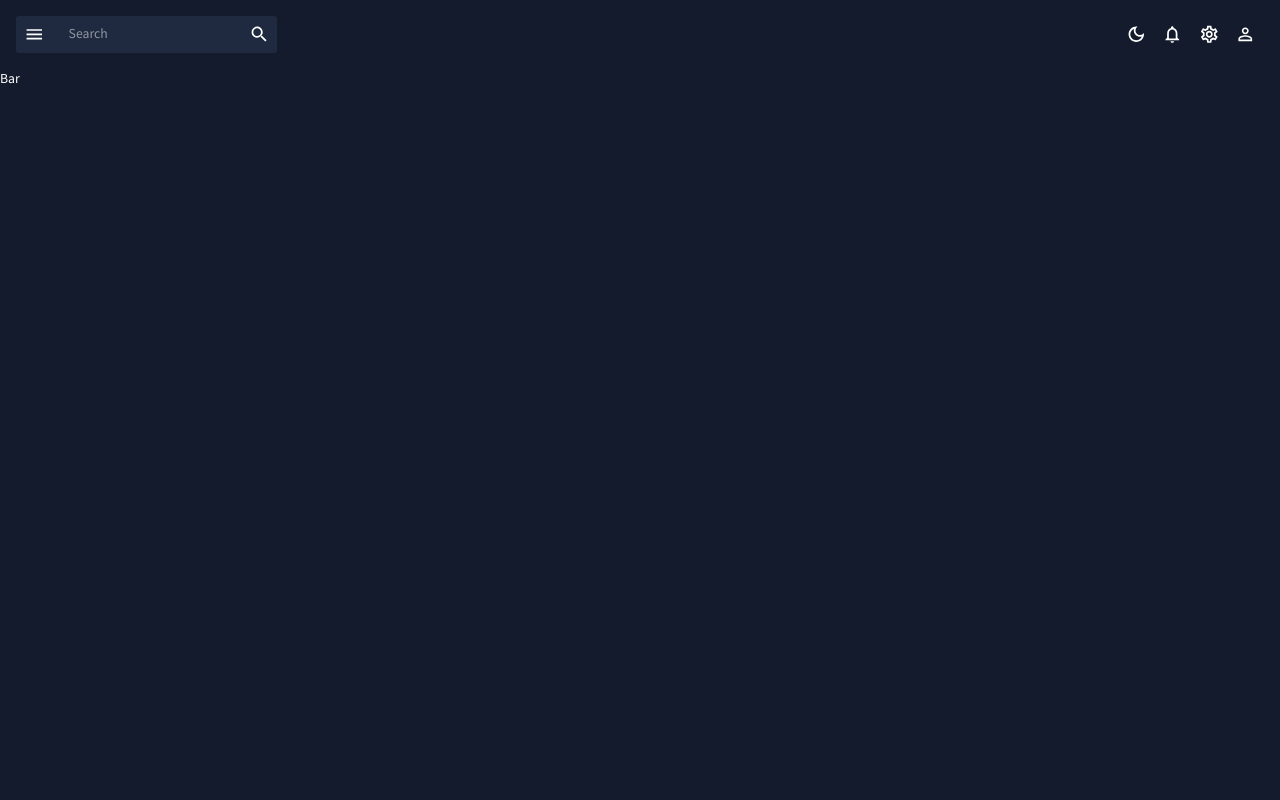
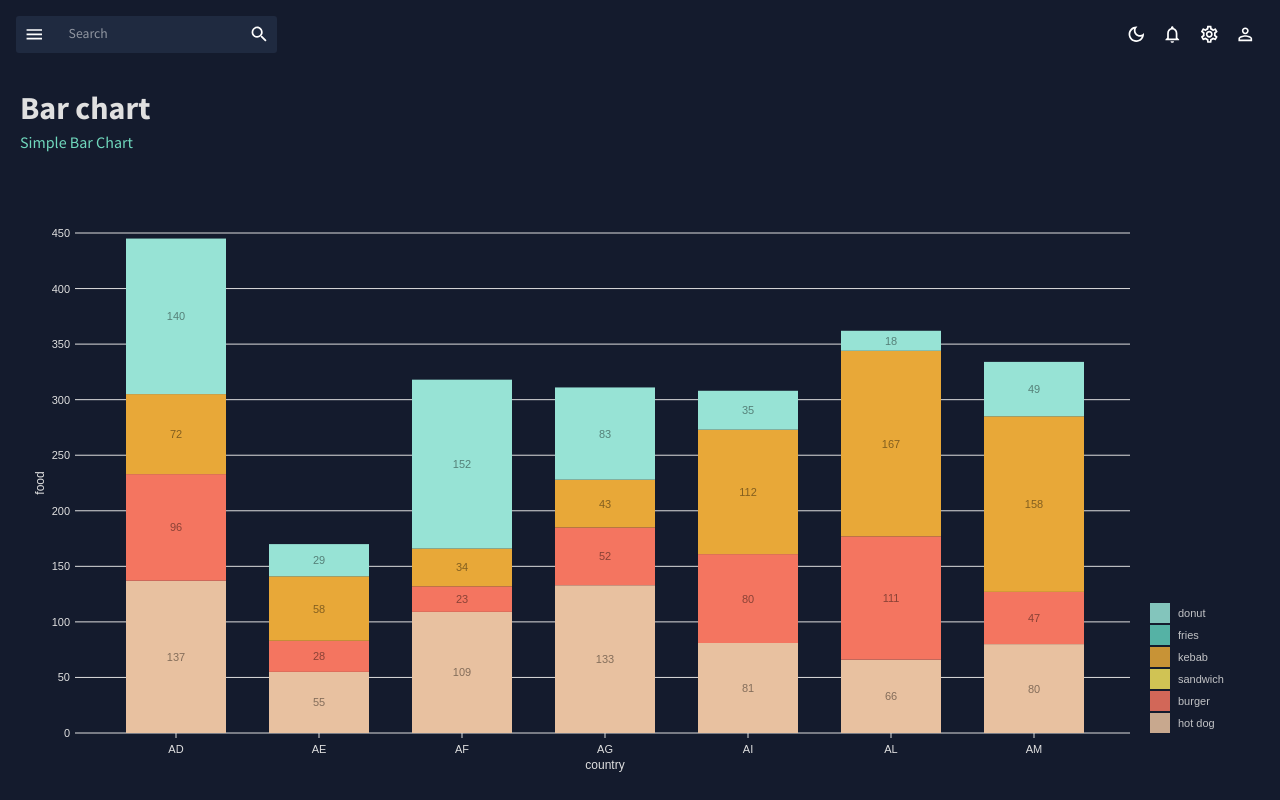
Before and after one commit to mnshrm/React-data-analytics-project, a React (Create React App) app: page /bar in a window 1280 px wide. Built offline with nearby package versions, Linux system fonts and the light colour scheme.

Commit message:
add bar chart

```diff
--- /dev/null
+++ b/src/Components/BarChart.jsx
@@ -0,0 +1,151 @@
+import React from "react";
+import { ResponsiveBar } from "@nivo/bar";
+import { mockBarData } from "../data/mockData";
+import { useTheme } from "@mui/material";
+import { tokens } from "../theme";
+const BarChart = ({ isDashboard = false }) => {
+  const theme = useTheme();
+  const colors = tokens(theme.palette.mode);
+
+  return (
+    <ResponsiveBar
+      data={mockBarData}
+      theme={{
+        axis: {
+          domanin: {
+            line: {
+              stroke: colors.grey[100],
+            },
+          },
+          legend: {
+            text: {
+              fill: colors.grey[100],
+            },
+          },
+          ticks: {
+            line: {
+              stroke: colors.grey[100],
+              strokeWidth: 1,
+            },
+            text: {
+              fill: colors.grey[100],
+            },
+          },
+        },
+        legends: {
+          text: {
+            fill: colors.grey[100],
+          },
+        },
+      }}
+      keys={["hot dog", "burger", "sandwich", "kebab", "fries", "donut"]}
+      indexBy="country"
+      margin={{ top: 50, right: 130, bottom: 50, left: 60 }}
+      padding={0.3}
+      valueScale={{ type: "linear" }}
+      indexScale={{ type: "band", round: true }}
+      colors={{ scheme: "nivo" }}
+      defs={[
+        {
+          id: "dots",
+          type: "patternDots",
+          background: "inherit",
+          color: "#38bcb2",
+          size: 4,
+          padding: 1,
+          stagger: true,
+        },
+        {
+          id: "lines",
+          type: "patternLines",
+          background: "inherit",
+          color: "#eed312",
+          rotation: -45,
+          lineWidth: 6,
+          spacing: 10,
+        },
+      ]}
+      fill={[
+        {
+          match: {
+            id: "fries",
+          },
+          id: "dots",
+        },
+        {
+          match: {
+            id: "sandwich",
+          },
+          id: "lines",
+        },
+      ]}
+      borderColor={{
+        from: "color",
+        modifiers: [["darker", 1.6]],
+      }}
+      axisTop={null}
+      axisRight={null}
+      axisBottom={{
+        tickSize: 5,
+        tickPadding: 5,
+        tickRotation: 0,
+        legend: isDashboard ? undefined : "country",
+        legendPosition: "middle",
+        legendOffset: 32,
+      }}
+      axisLeft={{
+        tickSize: 5,
+        tickPadding: 5,
+        tickRotation: 0,
+        legend: isDashboard ? undefined : "food",
+        legendPosition: "middle",
+        legendOffset: -40,
+      }}
+      labelSkipWidth={12}
+      labelSkipHeight={12}
+      labelTextColor={{
+        from: "color",
+        modifiers: [["darker", 1.6]],
+      }}
+      legends={[
+        {
+          dataFrom: "keys",
+          anchor: "bottom-right",
+          direction: "column",
+          justify: false,
+          translateX: 120,
+          translateY: 0,
+          itemsSpacing: 2,
+          itemWidth: 100,
+          itemHeight: 20,
+          itemDirection: "left-to-right",
+          itemOpacity: 0.85,
+          symbolSize: 20,
+          effects: [
+            {
+              on: "hover",
+              style: {
+                itemOpacity: 1,
+              },
+            },
+          ],
+        },
+      ]}
+      role="application"
+      tooltip={(e) => (
+        <div
+          style={{
+            background: "brown",
+            padding: "9px 12px",
+            border: "1px solid white",
+            color: "white",
+          }}
+        >
+          {e.id + ": " + e.formattedValue + " in country: " + e.indexValue}
+        </div>
+      )}
+    />
+  );
+};
+
+export default BarChart;
--- a/src/Scenes/Bar/Bar.jsx
+++ b/src/Scenes/Bar/Bar.jsx
@@ -1,7 +1,16 @@
 import React from "react";
-
+import Header from "../../Components/Header";
+import { Box } from "@mui/material";
+import BarChart from "../../Components/BarChart";
 const Bar = () => {
-  return <div>Bar</div>;
+  return (
+    <Box m="20px">
+      <Header title="Bar chart" subtitle="Simple Bar Chart" />
+      <Box height="75vh">
+        <BarChart />
+      </Box>
+    </Box>
+  );
 };
 
 export default Bar;
```
